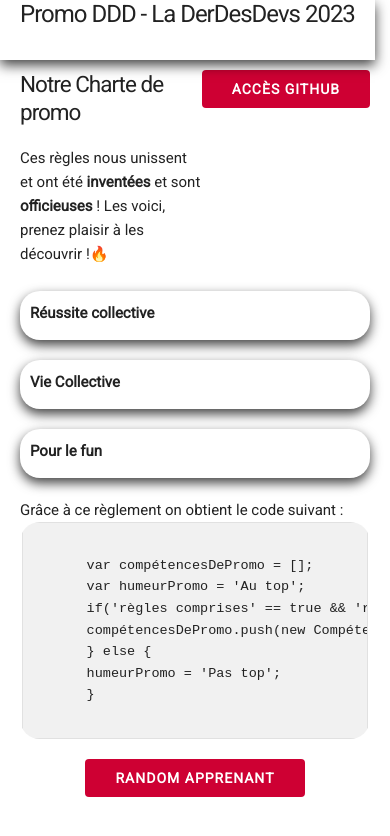
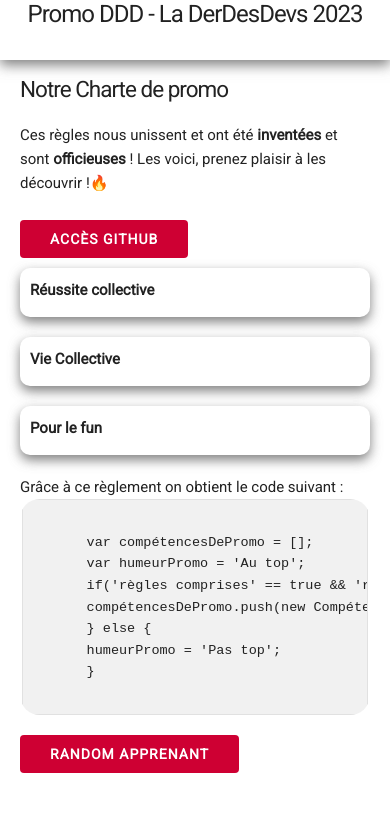
Before and after one commit to NicolasPert/Brief_charte, a plain HTML site: page index.html in a window 390 px wide. Drawn offline with Linux system fonts and the light colour scheme.

Commit message:
changement mise en page mobile

```diff
--- a/css/style.css
+++ b/css/style.css
@@ -1,12 +1,12 @@
 body {
-    width: auto;
+    margin: 0;
     font-family:'Roboto', sans-serif;
   }
 
 header {
-    margin: auto;
+    margin: 0;
     height: 60px;
-    box-shadow: 0px 5px 12px 0px rgba(0,0,0,0.75);
+    box-shadow: 0px 5px 12px 0px rgba(86, 86, 86, 0.75);
     position:fixed;
     z-index: 999;
     background-color : white;
@@ -17,9 +17,13 @@ h1 {
     font-size: 2.5em;
 }
 
+h2 {
+    padding-top: 15px;
+}
+
 .box {
-    box-shadow: 0px 5px 12px 0px rgba(0,0,0,0.75);
-    border-radius: 20px 20px 20px 20px;
+    box-shadow: 0px 5px 12px 0px rgba(86, 86, 86, 0.75);
+    border-radius: 10px;
     padding: 10px;
     margin-bottom: 20px;
     padding-top: 10px;
@@ -29,13 +33,6 @@ h1 {
     border: 1px solid blue;
 }
 
-
-.row {
-    padding-top: 70px;
-    display: flex;
-    flex-direction: row;
-    justify-content: space-between;
-}
 
 ul {
     list-style-image: url(../images/bullet.png);
@@ -56,6 +53,7 @@ ul {
 .red {
     background-color: #CE0033;
     color: white;
+    text-align: center;
 
 }
 
@@ -76,13 +74,14 @@ button {
     font-size: 14px ;
 }
 
-@media (max-width: 400px) {
+@media (max-width: 480px) {
     .header {
         font-size: 24px;
     }
     h1 {
         margin-top: 0;
         font-size: 1em;
+        text-align: center;
     }
 
     h2 {
@@ -90,13 +89,15 @@ button {
     }
   }
 
-  @media only screen and (max-width: 800px) and (min-width: 400px) {
+  .red {
+    text-align: center;
+  }
+
+  @media only screen and (max-width: 800px) and (min-width: 480px) {
     header {
         height: 100px;
     }
-    .row {
-        padding-top: 130px;
-    }
+
   }
 
   input {
--- a/index.html
+++ b/index.html
@@ -19,9 +19,12 @@
       rel="stylesheet"
       type="text/css"
     />
-    <link rel="preconnect" href="https://fonts.googleapis.com">
-    <link rel="preconnect" href="https://fonts.gstatic.com" crossorigin>
-    <link href="https://fonts.googleapis.com/css2?family=Roboto&display=swap" rel="stylesheet">
+    <link rel="preconnect" href="https://fonts.googleapis.com" />
+    <link rel="preconnect" href="https://fonts.gstatic.com" crossorigin />
+    <link
+      href="https://fonts.googleapis.com/css2?family=Roboto&display=swap"
+      rel="stylesheet"
+    />
 
     <!-- Liaisons des fichiers CSS
   –––––––––––––––––––––––––––––––––––––––––––––––––– -->
@@ -37,20 +40,22 @@
     <!-- Liaison du Favicon
   –––––––––––––––––––––––––––––––––––––––––––––––––– -->
     <!-- TODO -->
-    <link rel="icon" type="image/png" href="../images/favicon.png"/>
+    <link rel="icon" type="image/png" href="../images/favicon.png" />
   </head>
 
   <body>
-    <header class="header">
-      <div class="container"><h1>Promo DDD - La DerDesDevs 2023</h1></div>
+    <header class="container">
+      <div class="header">
+        <h1>Promo DDD - La DerDesDevs 2023</h1>
+      </div>
     </header>
 
     <!-- Structure principale de la page
   –––––––––––––––––––––––––––––––––––––––––––––––––– -->
     <main class="container">
       <section>
-        <div class="row">
-          <div class="column">
+        <div class="columns">
+          <div>
             <h2>Notre Charte de promo</h2>
             <p>
               Ces règles nous unissent et ont été <strong>inventées</strong> et
@@ -58,15 +63,16 @@
               les découvrir !🔥
             </p>
           </div>
-            <button class="red">
-              <a href="https://www.github.com" target="blank">Accès Github</a>
-            </button>
+          <button class="red">
+            <a href="https://www.github.com" target="blank">Accès Github</a>
+          </button>
         </div>
       </section>
       <div class="box accordion">
         <input type="checkbox" id="tab1" />
         <label class="accordion-label" for="tab1">Réussite collective</label>
-        <div class="accordion-content"><br>
+        <div class="accordion-content">
+          <br />
           <ul>
             <li>Si j’ai fini un exercice, j’aide les autres</li>
             <li>
@@ -82,27 +88,36 @@
       <div class="box accordion">
         <input type="checkbox" id="tab2" />
         <label class="accordion-label" for="tab2">Vie Collective</label>
-        <div class="accordion-content"><br>
+        <div class="accordion-content">
+          <br />
           <ul>
             <li>Je suis ponctuel afin de ne pas retarder le début des cours</li>
             <li>Je respecte les décisions prise par la majorité</li>
-            <li>Je m'exprime avec calme et respect, même si j'ai des désaccords</li>
+            <li>
+              Je m'exprime avec calme et respect, même si j'ai des désaccords
+            </li>
           </ul>
         </div>
       </div>
       <div class="box accordion">
         <input type="checkbox" id="tab3" />
         <label class="accordion-label" for="tab3">Pour le fun</label>
-        <div class="accordion-content"><br>
+        <div class="accordion-content">
+          <br />
           <ul>
             <li>Je participe aux activités du groupe</li>
-            <li>Je suis force de proposition pour organiser des sorties/déjeuners</li>
-            <li>Je choisis un délégué de classe dont le prénom commence par la lettre N et qui ne veut pas être nommé</li>
+            <li>
+              Je suis force de proposition pour organiser des sorties/déjeuners
+            </li>
+            <li>
+              Je choisis un délégué de classe dont le prénom commence par la
+              lettre N et qui ne veut pas être nommé
+            </li>
           </ul>
         </div>
       </div>
 
-      <section >
+      <section>
         Grâce à ce règlement on obtient le code suivant :
         <pre class="box2"><code style="overflow: auto;">
       var compétencesDePromo = [];
@@ -113,15 +128,11 @@
       humeurPromo = 'Pas top';
       }
       </code></pre>
-    </section>
-        <div class="texte">
-          <button id="button-random" class="red">Random Apprenant</button>
-        </div>
-
-
+      </section>
+      <div class="text">
+        <button id="button-random"  class="red">Random Apprenant</button>
+      </div>
     </main>
-
-
 
     <!-- Fin du document (fermeture des balises)
     –––––––––––––––––––––––––––––––––––––––––––––––––– -->
```
